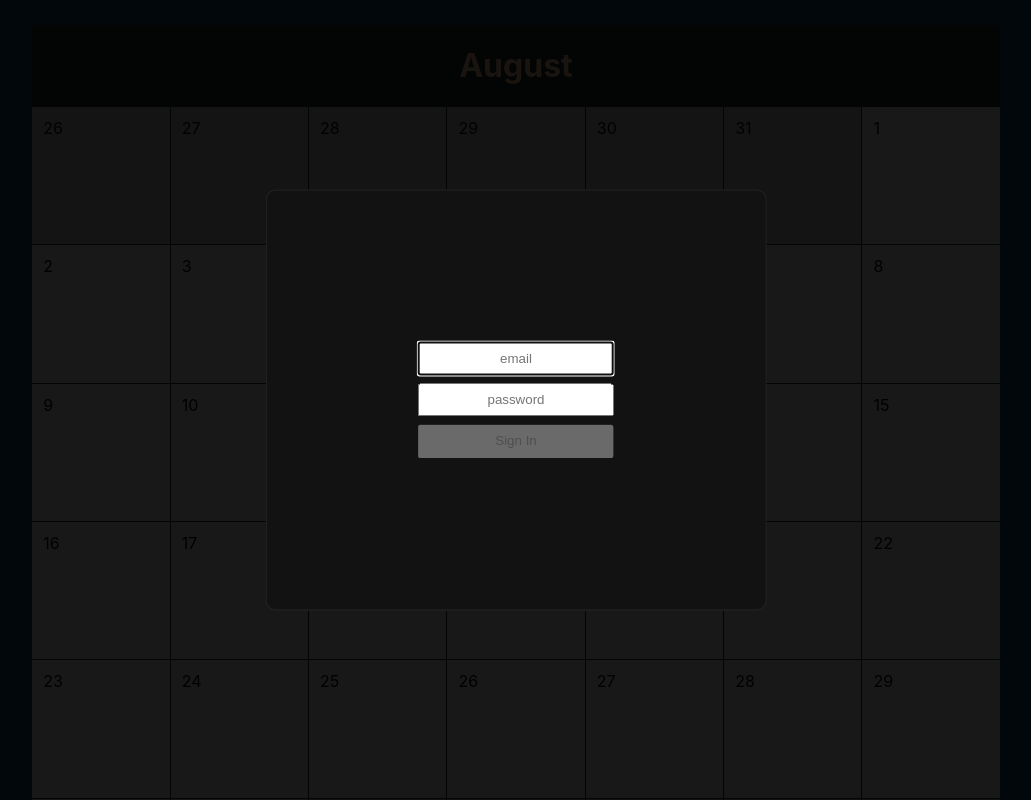
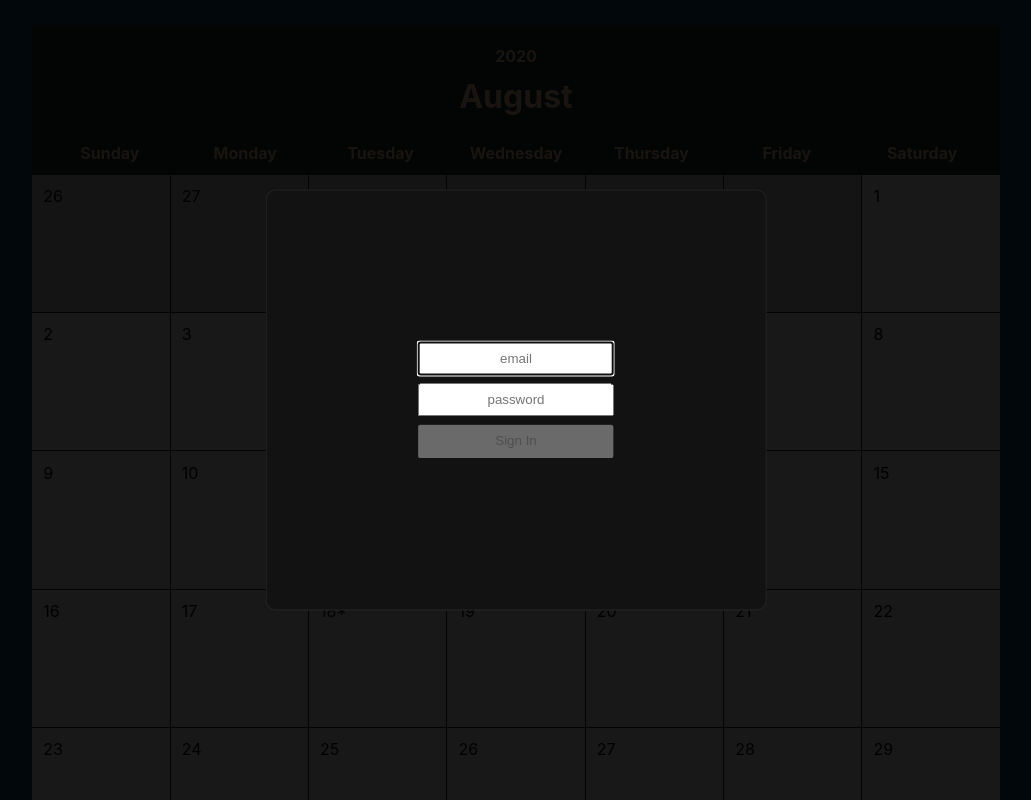
Before and after one commit to trevorjamesmartin/plan-it, a React (Create React App) app: page / in a window 1280 px wide. Shown: the top 800 px of the page, without its empty margins (124-1155 px from the left). Built offline with nearby package versions, Linux system fonts and the light colour scheme.

Commit message:
add week names to calendar

```diff
--- a/src/components/Calendar/Month.jsx
+++ b/src/components/Calendar/Month.jsx
@@ -1,6 +1,7 @@
 import React, { useState, useEffect } from "react";
 import Day, { DayView } from "./Day";
 import genCal from "./genCal";
+import { DAY_NAMES } from "./config";
 
 const Month = ({ settings, startMonth, startYear }) => {
   const [state, setState] = useState({
@@ -11,7 +12,11 @@ const Month = ({ settings, startMonth, startYear }) => {
     selectMonth: undefined
   });
   useEffect(() => {
-    const { month, days, year } = genCal({ language: settings.language, startMonth, startYear });
+    const { month, days, year } = genCal({
+      language: settings.language,
+      startMonth,
+      startYear
+    });
     setState({ days, month, year });
   }, [settings.language, startMonth, startYear]);
   const overView = ({ month: selectMonth, n: selectDay }) => {
@@ -21,7 +26,19 @@ const Month = ({ settings, startMonth, startYear }) => {
   const year = startYear || today.getFullYear();
   return (
     <div className="div-month">
-      <h1>{state.month}</h1>
+      <div className="cal-year">
+        <h4>{state.year}</h4>
+      </div>
+      <div className="cal-month">
+        <h1>{state.month}</h1>
+      </div>
+      <div className="dash-grid-headers">
+        {DAY_NAMES[settings.language].map((n) => (
+          <div className="div-week-name">
+            <h4>{n}</h4>
+          </div>
+        ))}
+      </div>
       <div className="dash-grid-container">
         {state.days.map(({ n, month }, i) => (
           <Day
--- a/src/components/Calendar/style.css
+++ b/src/components/Calendar/style.css
@@ -26,6 +26,23 @@
   grid-template-rows: repeat(4, 1fr);
   gap: 1px 1px;
   grid-template-areas: ". . . . . . ." ". . . . . . ." ". . . . . . ." ". . . . . . .";
+}
+.dash-grid-headers {
+  display: grid;
+  grid-template-columns: repeat(7, 1fr);
+  grid-template-rows: 1fr;
+  grid-template-areas: ". . . . . . .";
+}
+.div-week-name {
+  /* border: 1px solid snow; */
+  padding-left: 1ch;
+  padding-right: 1ch;
+  margin-top: -1.5ch;
+  margin-bottom: -1ch;
+  width: 9vw;
+  /* height: 2.2ch; */
+  color: #fdcb9e;
+  text-align: center;
 }
 
 .div-day {
@@ -69,6 +86,10 @@
   align-items: center;
 }
 
-h1 {
+.cal-month, .cal-day, .cal-year {
   color: #fdcb9e;
 }
+
+.cal-year h4 {
+  margin-bottom: -1ch;
+}
```
